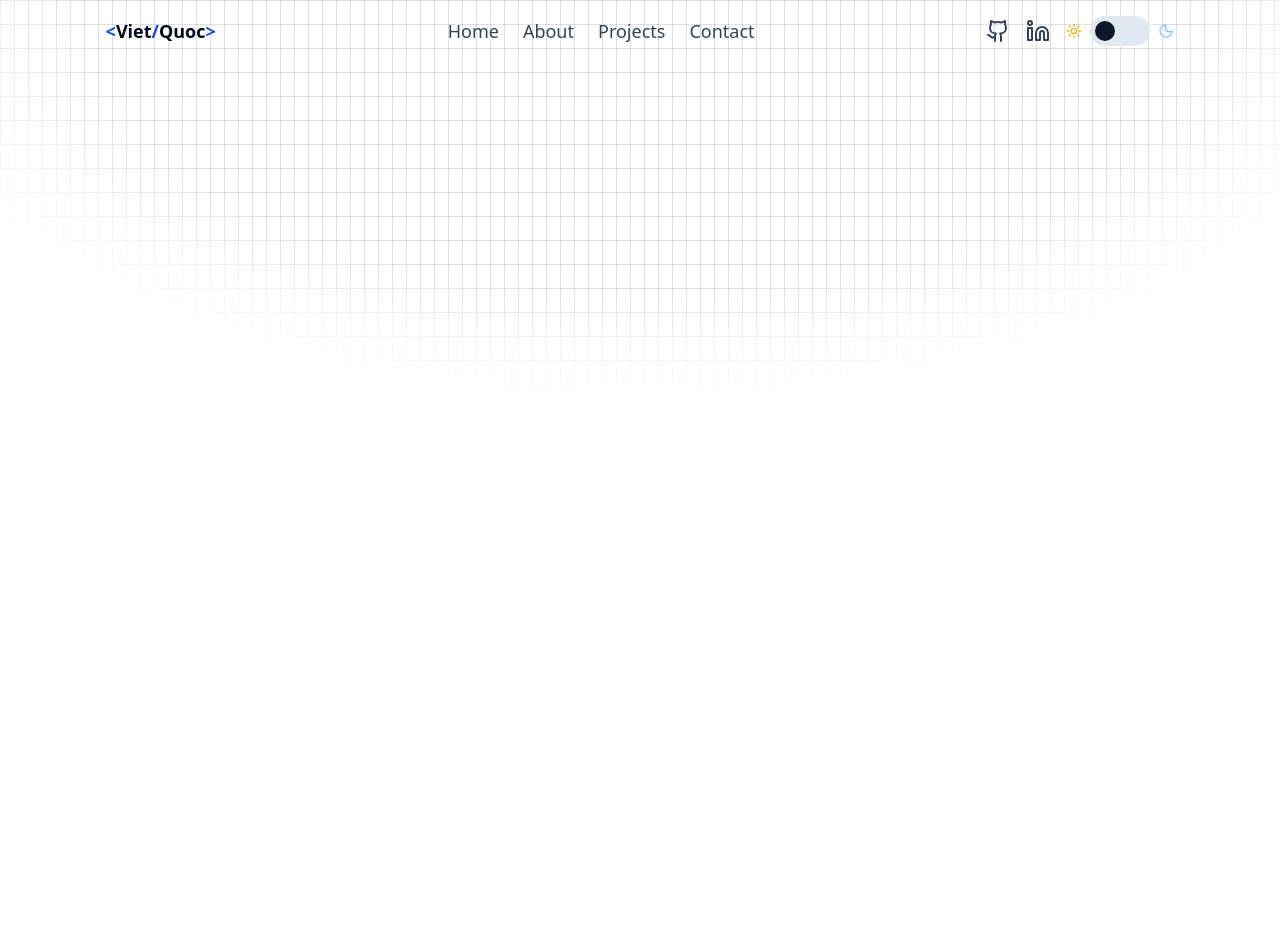
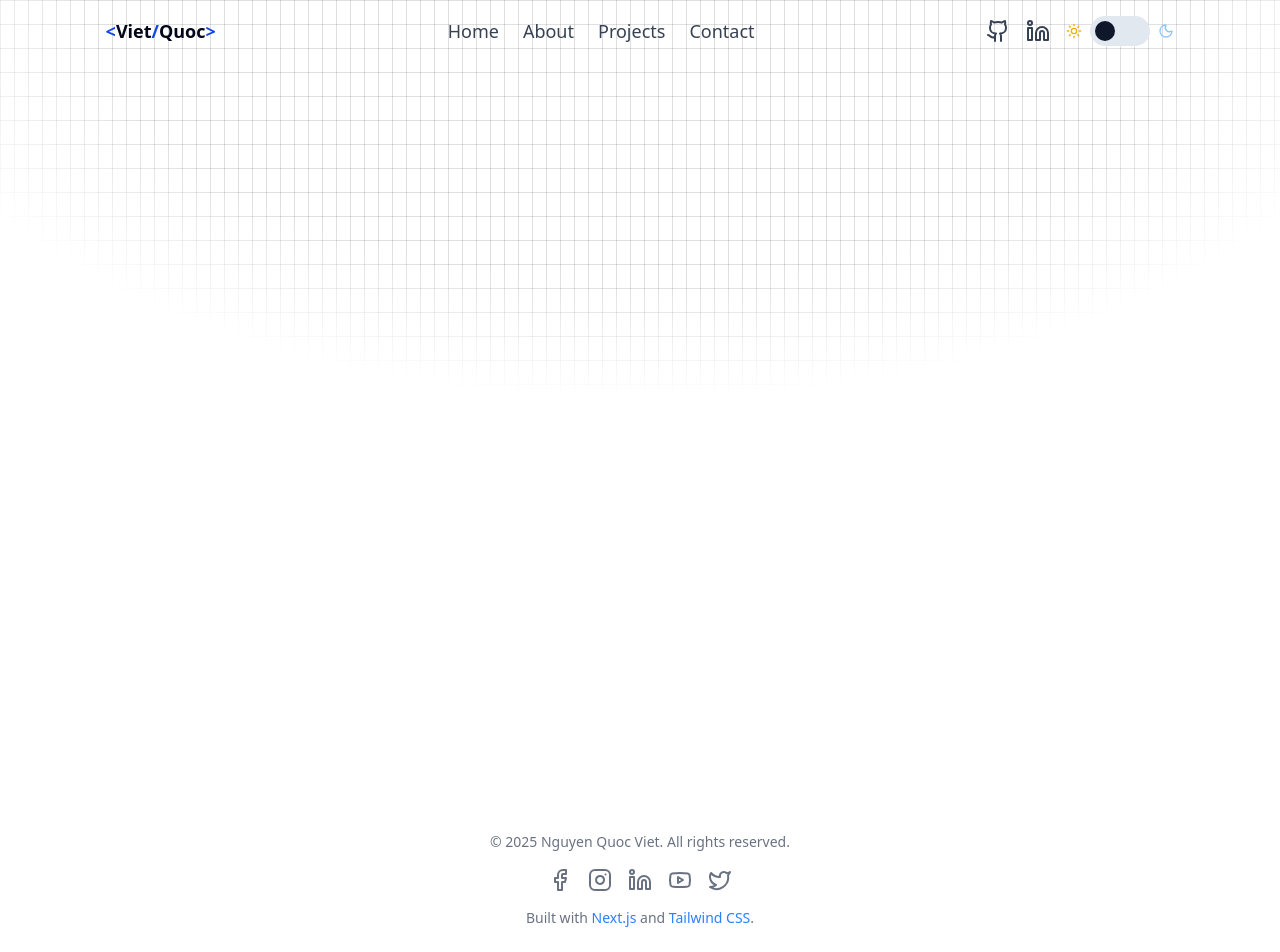
Before and after one commit to vietviet08/MP-Personal, a Next.js app: page / in a window 1280 px wide. Shown: the top 952 px of the page. Before the commit the page ends 800 px from the top, so only its background shows below. Built offline with nearby package versions, Linux system fonts and the light colour scheme.

Commit message:
footer: done footer

```diff
--- a/src/app/layout.tsx
+++ b/src/app/layout.tsx
@@ -3,6 +3,7 @@ import { Geist, Geist_Mono } from "next/font/google";
 import "./globals.css";
 import { ThemeProvider } from "@/components/theme-provider";
 import { Header } from "@/components/Header";
+import Footer from "@/components/Footer";
 
 const geistSans = Geist({
     variable: "--font-geist-sans",
@@ -44,6 +45,7 @@ export default function RootLayout({
                         <main className="flex-1">
                             {children}
                         </main>
+                        <Footer/>
                     </div>
                 </ThemeProvider>
             </body>
--- a/src/components/Footer.tsx
+++ b/src/components/Footer.tsx
@@ -1,7 +1,66 @@
-import React from 'react'
+import { Facebook, Instagram, Linkedin, Twitter, Youtube } from "lucide-react";
+import React from "react";
 
 export default function Footer() {
-  return (
-    <div>Footer</div>
-  )
+    return (
+        <footer className="py-8 transition duration-300 px-[7vw] md:px-[7vw] lg:px-[20vw]">
+            <div className="container">
+                <div className="flex flex-col items-center justify-between gap-4">
+                    <div className="text-sm text-gray-500 dark:text-gray-400">
+                        &copy; {new Date().getFullYear()} Nguyen Quoc Viet. All
+                        rights reserved.
+                    </div>
+                    <div className="flex items-center gap-4">
+                        <a
+                            href=""
+                            className="text-gray-500 dark:text-gray-400 hover:text-blue-500 dark:hover:text-blue-400 transition-colors"
+                        >
+                            <Facebook/>
+                        </a>
+                        <a
+                            href=""
+                            className="text-gray-500 dark:text-gray-400 hover:text-blue-500 dark:hover:text-blue-400 transition-colors"
+                        >
+                            <Instagram/>
+                        </a>
+                        <a
+                            href=""
+                            className="text-gray-500 dark:text-gray-400 hover:text-blue-500 dark:hover:text-blue-400 transition-colors"
+                        >
+                            <Linkedin/>
+                        </a>
+                         <a
+                            href=""
+                            className="text-gray-500 dark:text-gray-400 hover:text-blue-500 dark:hover:text-blue-400 transition-colors"
+                        >
+                            <Youtube/>
+                        </a>
+                         <a
+                            href=""
+                            className="text-gray-500 dark:text-gray-400 hover:text-blue-500 dark:hover:text-blue-400 transition-colors"
+                        >
+                            <Twitter/>
+                        </a>
+                    </div>
+                    <div className="text-sm text-gray-500 dark:text-gray-400">
+                        Built with{" "}
+                        <a
+                            href="https://nextjs.org"
+                            className="text-blue-500 dark:text-blue-400 hover:underline"
+                        >
+                            Next.js
+                        </a>{" "}
+                        and{" "}
+                        <a
+                            href="https://tailwindcss.com"
+                            className="text-blue-500 dark:text-blue-400 hover:underline"
+                        >
+                            Tailwind CSS
+                        </a>
+                        .
+                    </div>
+                </div>
+            </div>
+        </footer>
+    );
 }
--- a/src/components/Header.tsx
+++ b/src/components/Header.tsx
@@ -26,11 +26,11 @@ export const Header = () => {
     }, []);
 
     return (
-        <nav
+        <header
             className={
-                "fixed top-0 left-0 w-full z-50 transition duration-300 px-[7vw] md:px-[7vw] lg:px-[20vw]" +
+                "fixed top-0 left-0 w-full z-50 transition duration-300 px-[7vw] ]" +
                 (isScroll
-                    ? " bg-[#050414] bg-opacity-50 backdrop-filter backdrop-blur-lg shadow-md"
+                    ? " bg-white/50 dark:bg-[#020618]/50 backdrop-filter backdrop-blur-md shadow-md "
                     : "bg-transparent")
             }
         >
@@ -44,6 +44,7 @@ export const Header = () => {
                         <span className="text-blue-700">&gt;</span>
                     </div>
                 </div>
+
                 <div className="flex items-center gap-4">
                     <nav className="hidden md:flex items-center gap-6">
                         {menuItems.map((item) => (
@@ -57,6 +58,7 @@ export const Header = () => {
                         ))}
                     </nav>
                 </div>
+
                 <div className="hidden md:flex items-center gap-4">
                     <a
                         href="https://github.com/vietviet08"
@@ -78,6 +80,7 @@ export const Header = () => {
                     </a>
                     <ModeToggle />
                 </div>
+
                 <div className="md:hidden flex items-center">
                     <button
                         onClick={() => setIsOpen(!isOpen)}
@@ -103,9 +106,9 @@ export const Header = () => {
                         </svg>
                     </button>
                 </div>
-                {/* Mobile Menu Items */}
+
                 {isOpen && (
-                    <div className="absolute top-16 left-1/2 transform -translate-x-1/2 w-4/5 bg-white/40 dark:bg-black/40 bg-opacity-50 backdrop-filter backdrop-blur-lg z-50 rounded-lg shadow-lg md:hidden">
+                    <div className="absolute top-16 left-1/2 transform -translate-x-1/2 w-4/5 bg-white/50 dark:bg-[#020618]/50 backdrop-filter backdrop-blur-lg z-50 rounded-lg shadow-lg md:hidden">
                         <ul className="flex flex-col items-center space-y-4 py-4 text-gray-700 dark:text-gray-300">
                             {menuItems.map((item) => (
                                 <li key={item.name}>
@@ -143,6 +146,6 @@ export const Header = () => {
                     </div>
                 )}
             </div>
-        </nav>
+        </header>
     );
 };
```
